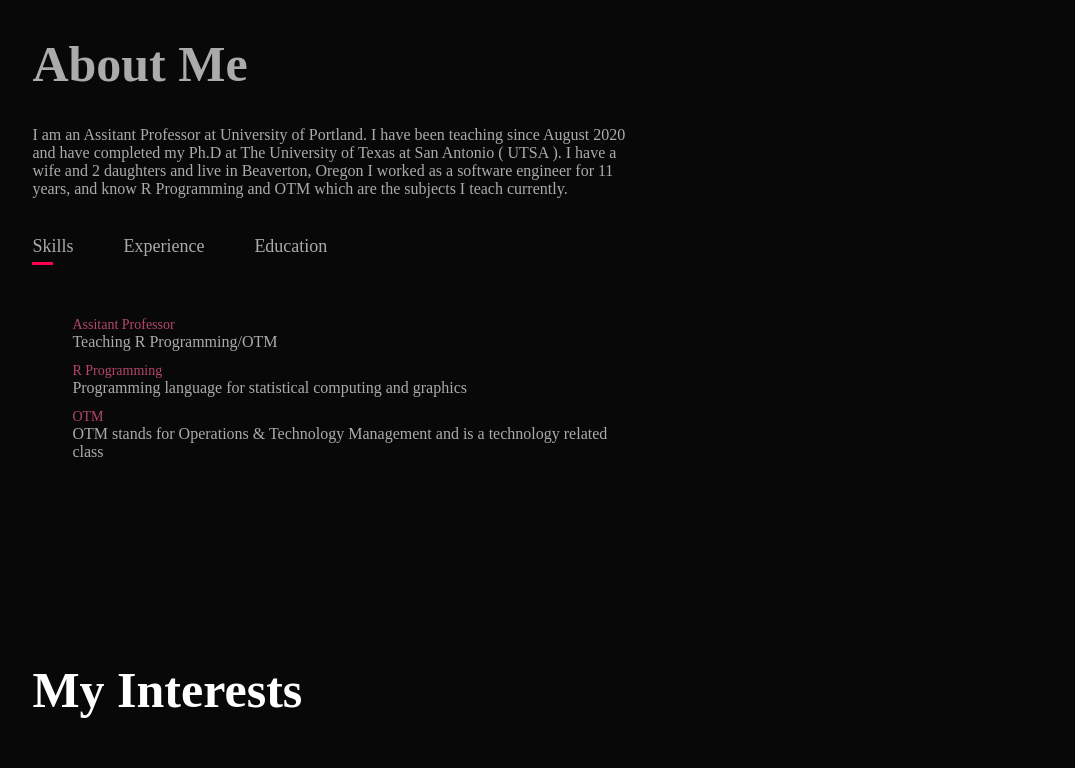
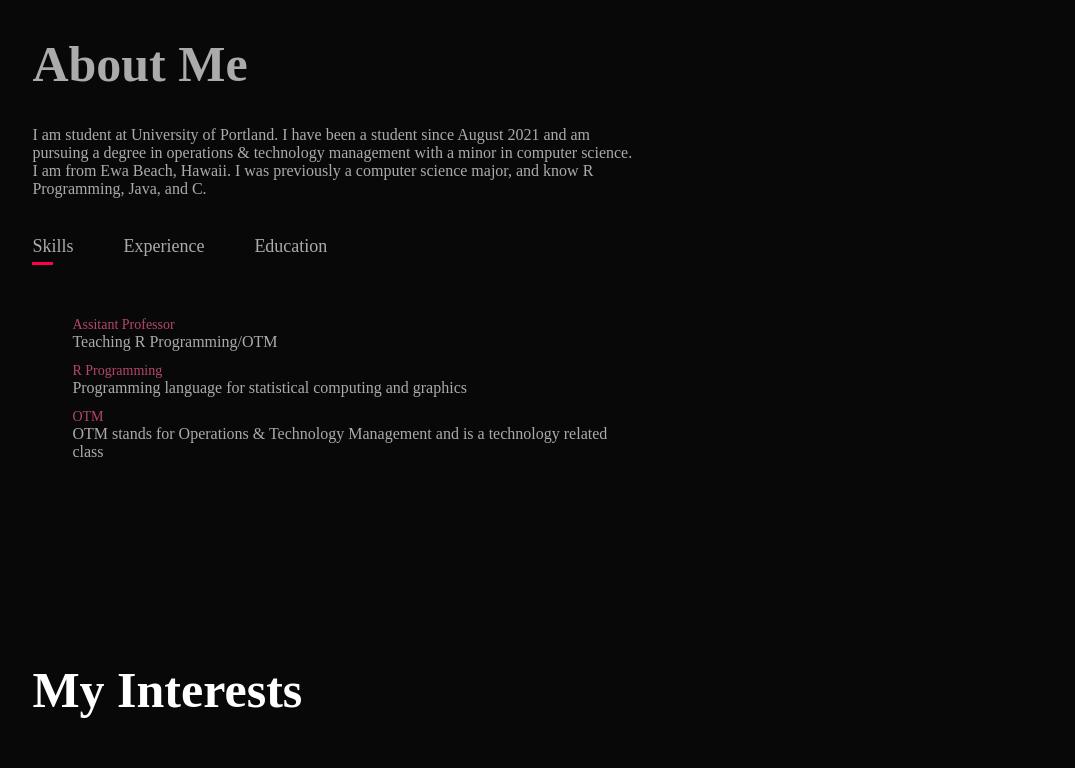
Before and after one commit to c1ei/c1ei.github.io, a plain HTML site: page index.html in a window 1280 px wide. Shown: the part 1421-2189 px from the top of the page, without its empty margins (102-1177 px from the left). Drawn offline with Linux system fonts and the light colour scheme.

Commit message:
Update index.html
Updated about me portion of website

```diff
--- a/index.html
+++ b/index.html
@@ -36,9 +36,9 @@
             </div>
             <div class="about-col-2">
                 <h1 class="sub-title" style="font-size: 50px">About Me</h1>
-                <p>I am an Assitant Professor at University of Portland. I have been teaching since August 2020 and have
-                    completed my Ph.D at The University of Texas at San Antonio ( UTSA ). I have a wife and 2 daughters and live in Beaverton, Oregon
-                    I worked as a software engineer for 11 years, and know R Programming and OTM which are the subjects I teach currently.</p>
+                <p>I am student at University of Portland. I have been a student since August 2021 and am
+                    pursuing a degree in operations & technology management with a minor in computer science. I am from Ewa Beach, Hawaii.
+                    I was previously a computer science major, and know R Programming, Java, and C.</p>
 
                 <div class="tab-titles">
                     <p class="tab-links active-link" onclick="opentab('skills')">Skills</p>
```
